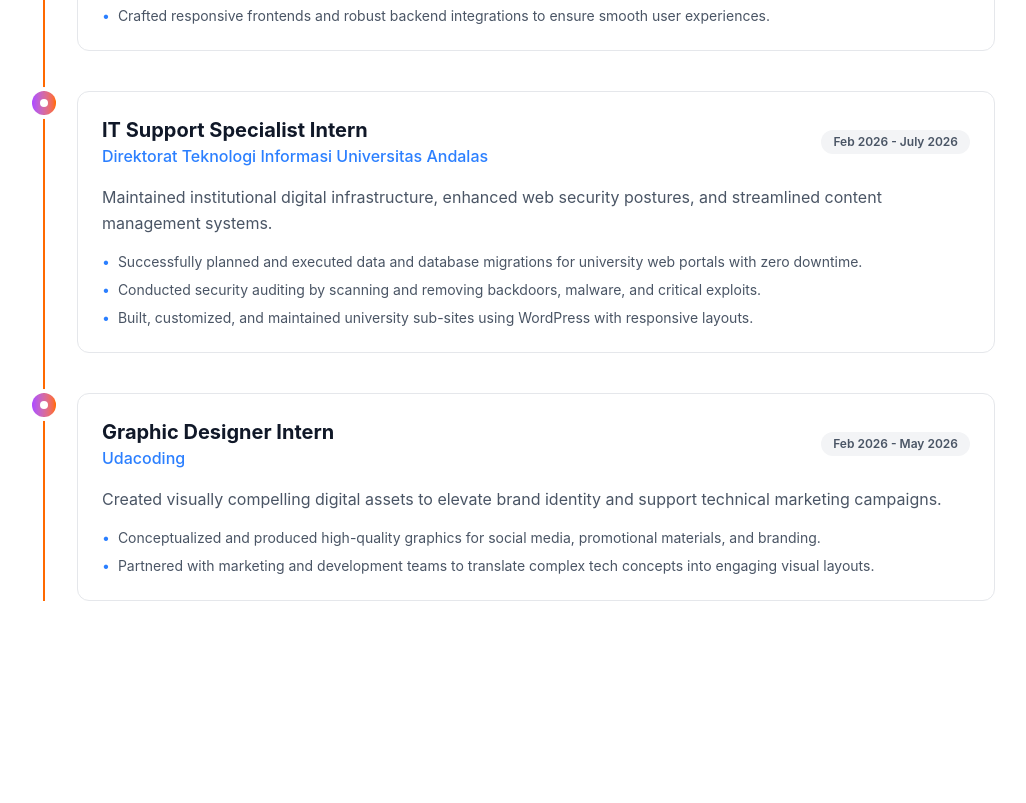
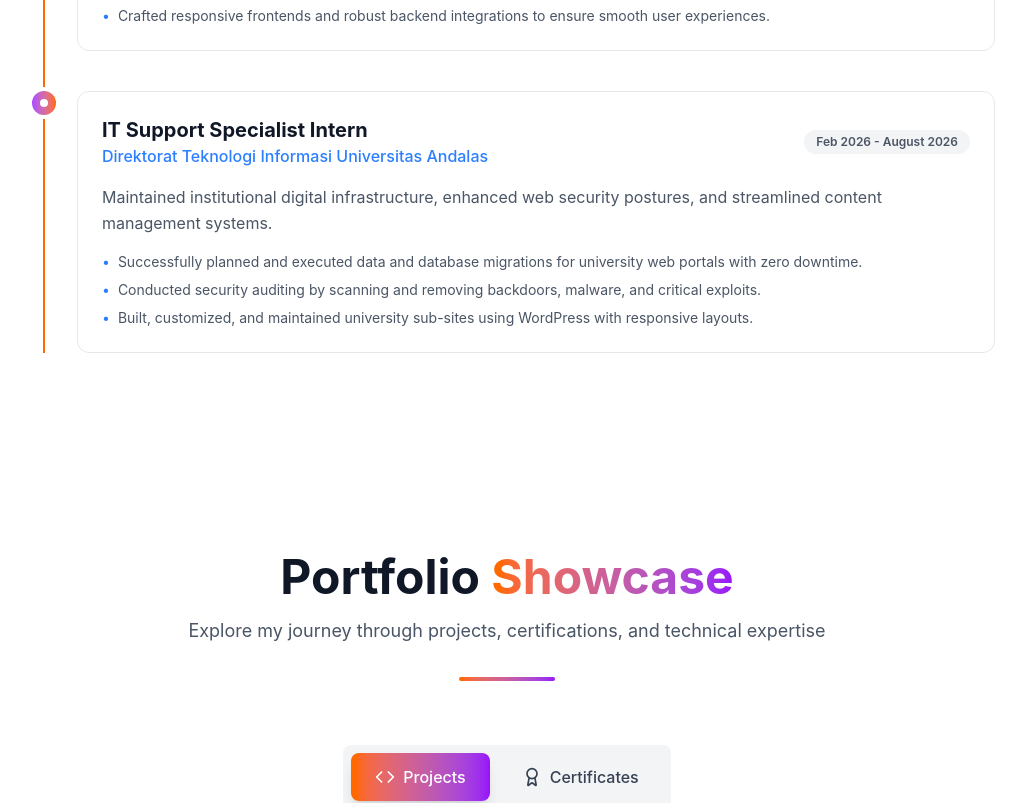
Before and after one commit to muhammadIqbal1210/portfolio, a React (Vite) app: page / in a window 1280 px wide. Shown: the part 2060-2863 px from the top of the page, without its empty margins (133-1159 px from the left). Built offline with nearby package versions, Linux system fonts and the light colour scheme.

Commit message:
fix:perbaiki experience

```diff
--- a/src/components/Experience.jsx
+++ b/src/components/Experience.jsx
@@ -16,7 +16,7 @@ const Experience = ({ darkMode }) => {
     {
       company: 'Direktorat Teknologi Informasi Universitas Andalas',
       role: 'IT Support Specialist Intern',
-      period: 'Feb 2026 - July 2026',
+      period: 'Feb 2026 - August 2026',
       description: 'Maintained institutional digital infrastructure, enhanced web security postures, and streamlined content management systems.',
       bullets: [
         'Successfully planned and executed data and database migrations for university web portals with zero downtime.',
@@ -24,16 +24,6 @@ const Experience = ({ darkMode }) => {
         'Built, customized, and maintained university sub-sites using WordPress with responsive layouts.'
       ]
     },
-    {
-      company: 'Udacoding',
-      role: 'Graphic Designer Intern',
-      period: 'Feb 2026 - May 2026',
-      description: 'Created visually compelling digital assets to elevate brand identity and support technical marketing campaigns.',
-      bullets: [
-        'Conceptualized and produced high-quality graphics for social media, promotional materials, and branding.',
-        'Partnered with marketing and development teams to translate complex tech concepts into engaging visual layouts.'
-      ]
-    }
   ];
 
   return (
```
